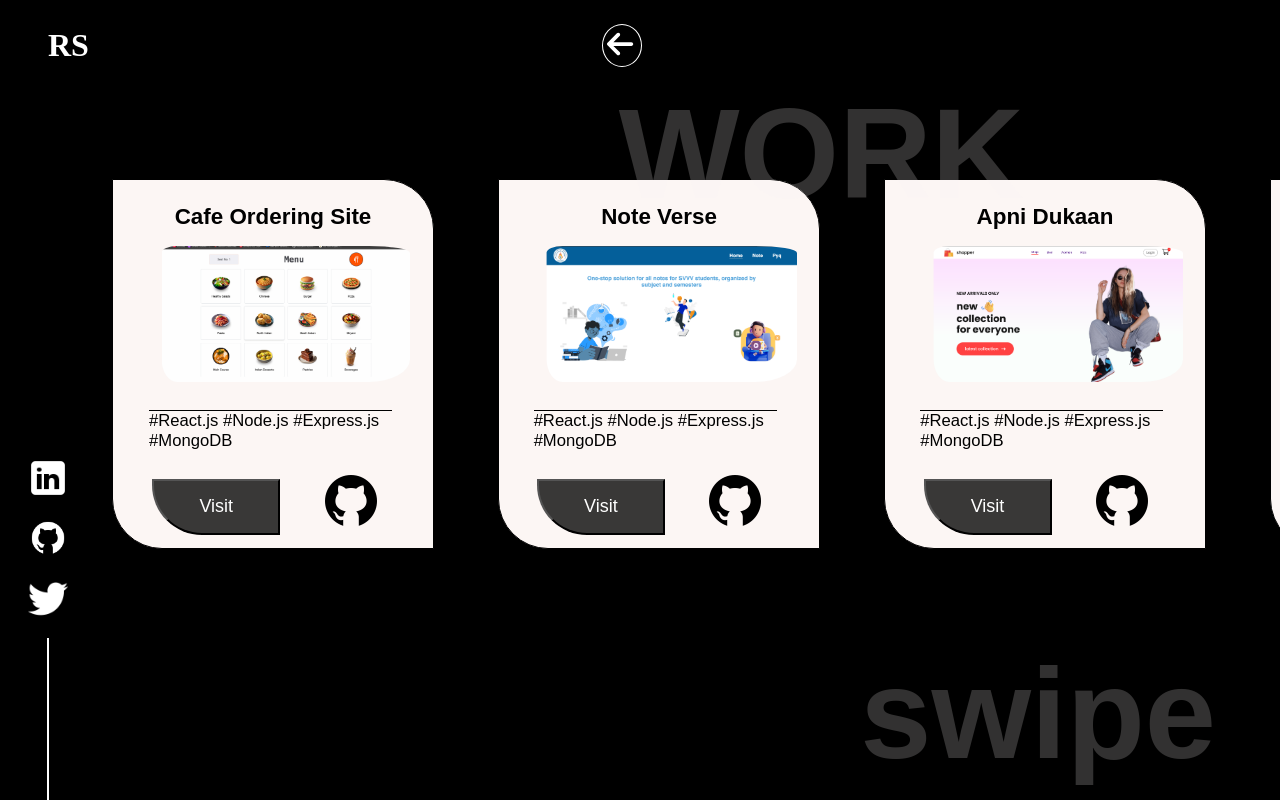
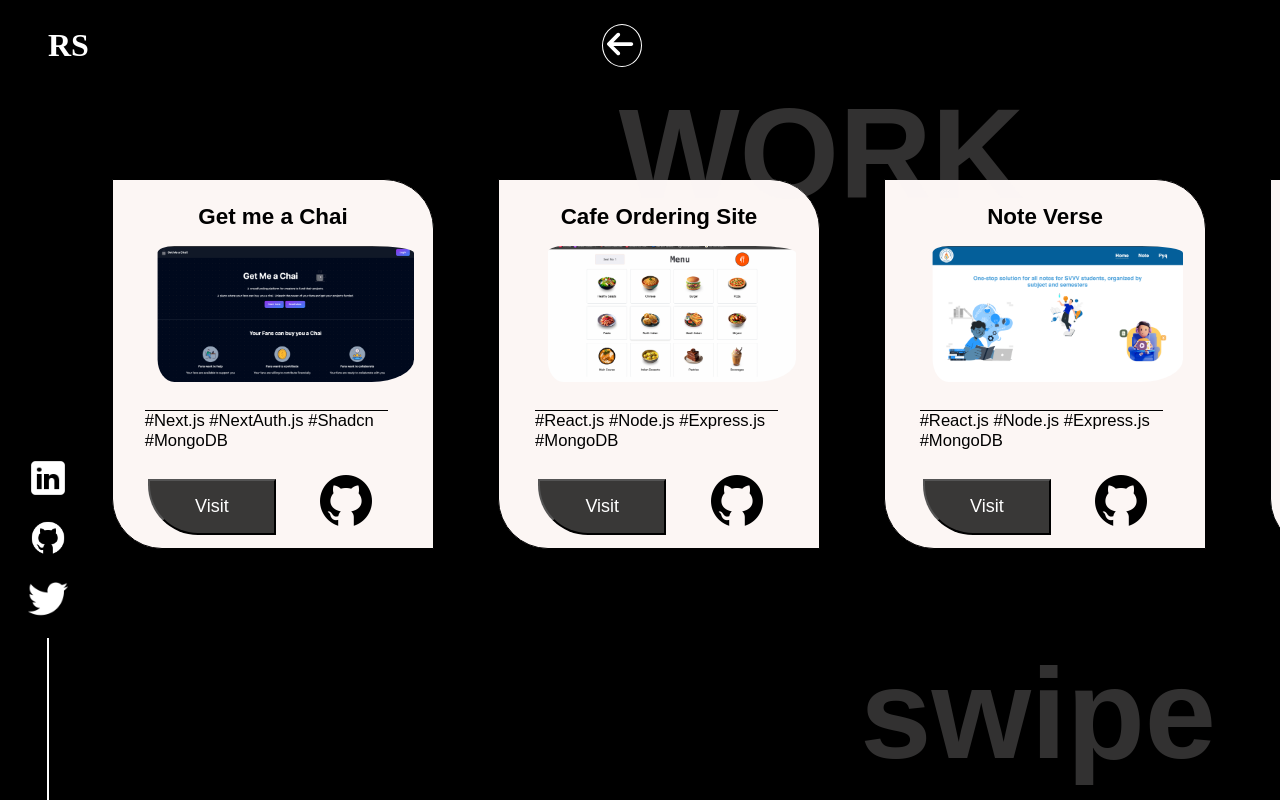
Before and after one commit to Rishabh05Sahu/portfolio-website, a React (Vite) app: page /projects in a window 1280 px wide. Built offline with nearby package versions, Linux system fonts and the light colour scheme.

Commit message:
get me chai project added

```diff
--- a/src/pages/projectsData.js
+++ b/src/pages/projectsData.js
@@ -6,11 +6,21 @@ import ecomSite from "../assets/ecomSite.png"
 import noteverse from  "../assets/noteverse.png"
 import tictac from "../assets/tictactoe.png"
 import cafe from "../assets/cafe.png"
+import chai from "../assets/chai.png"
 
 
 const projectsData = [
   {
     id: 1,
+    name: "Get me a Chai",
+    discription:"A simple donation web app where users can support creators by buying them a virtual chai using Razorpay.",
+    image: chai,
+    tags:" #Next.js #NextAuth.js #Shadcn #MongoDB ",
+    link: "https://get-me-chai-roan.vercel.app/",
+    gitlink:"https://github.com/Rishabh05Sahu/Get-me-chai"
+  },
+  {
+    id: 2,
     name: "Cafe Ordering Site",
     discription:"Crafted a notes management system that supports 40+ subjects and PYQs, simplifying academic resource access.",
     image: cafe,
@@ -19,7 +29,7 @@ const projectsData = [
     gitlink:"https://github.com/Rishabh05Sahu/cafe-ordering"
   },
   {
-    id: 2,
+    id: 3,
     name: "Note Verse",
     discription:"Crafted a notes management system that supports 40+ subjects and PYQs, simplifying academic resource access.",
     image: noteverse,
@@ -28,7 +38,7 @@ const projectsData = [
     gitlink:"https://github.com/Rishabh05Sahu/noteverse"
   },
   {
-    id: 3,
+    id: 4,
     name: "Apni Dukaan",
     discription:"Developed an e-commerce platform featuring 30+ products across 3 categories with advanced filtering capabilities.",
     image: ecomSite,
@@ -37,7 +47,7 @@ const projectsData = [
     gitlink:"https://github.com/Rishabh05Sahu/e-com-site"
   },
   {
-    id: 4,
+    id: 5,
     name: "Customizable Tic Tac Toe",
     discription:"A simple and interactive Tic Tac Toe game built with React, allowing users to play against each other with real-time updates and a smooth user interface.",
     image: tictac,
@@ -46,7 +56,7 @@ const projectsData = [
     gitlink:"https://github.com/Rishabh05Sahu/tic-tac-toe"
   },
   {
-    id: 5,
+    id: 6,
     name: "Drum Kit",
     discription:"Created an interactive drum kit using HTML, CSS, and JavaScript for an engaging musical experience.",
     image: drumKit,
@@ -55,7 +65,7 @@ const projectsData = [
     gitlink:"https://githuabh05Sahu/Drum-Kitb.com/Rish"
   },
   {
-    id: 6,
+    id: 7,
     name: "Pickup Line Generator",
     discription:"Created a fun and interactive pickup line generator using HTML, CSS, and JavaScript.",
     image: pickup,
@@ -64,7 +74,7 @@ const projectsData = [
     gitlink:"https://github.com/Rishabh05Sahu/pickup-line-generator"
   },
     {
-      id: 7,
+      id: 8,
       name: "Hotel Booking Site",
       discription:"Developed a user-friendly hotel booking website using HTML and CSS, enabling seamless reservation experiences.",
       image: hotel,
```
Also changed, not shown: src/assets/chai.png (added).
